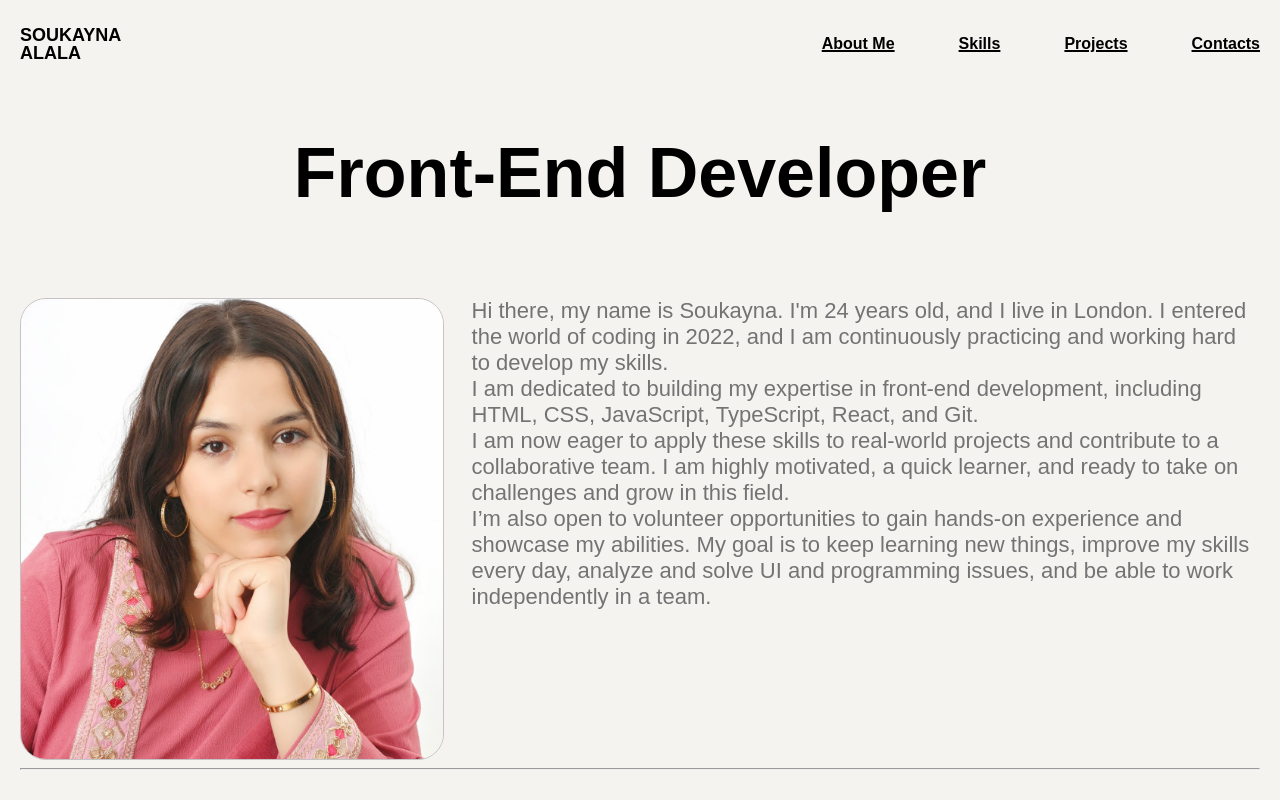
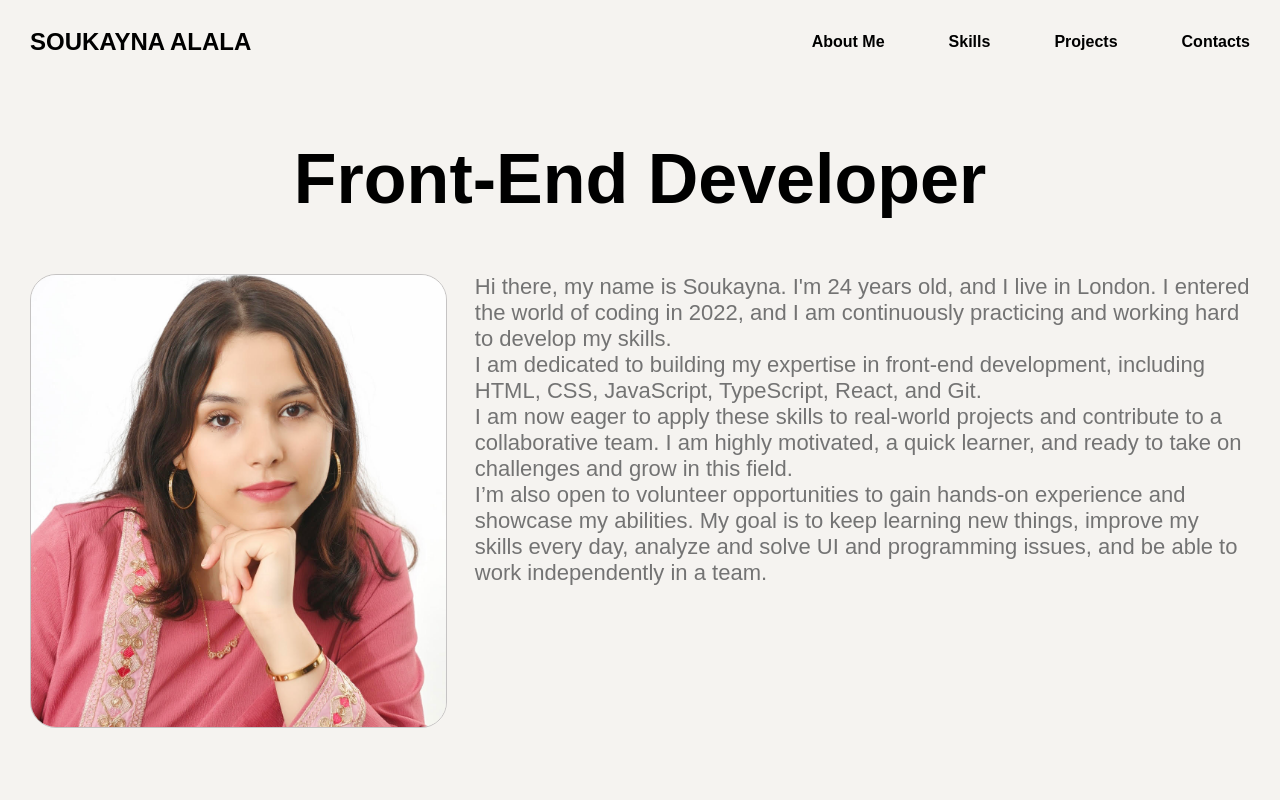
Before and after one commit to soukayna-alala/alala-portfolio, a React (Vite) app: page / in a window 1280 px wide. Shown: the top 800 px of the page. Built offline with nearby package versions, Linux system fonts and the light colour scheme.

Commit message:
header CSS

```diff
--- a/index.html
+++ b/index.html
@@ -6,7 +6,7 @@
     <title>Soukayna Alala Portfolio</title>
   </head>
   <body>
-    <main id="root"></main>
+    <div id="root"></div>
     <script type="module" src="/src/main.tsx"></script>
   </body>
 </html>
--- a/src/App.tsx
+++ b/src/App.tsx
@@ -8,12 +8,14 @@ function App() {
   return (
     <>
       <Header />
+      <main>
         <AboutMe />
         <hr />
         <Skills />
         <hr />
         <Projects />
         <hr />
+      </main>
       <Footer />
     </>
   );
--- a/src/components/AboutMe/AboutMe.module.css
+++ b/src/components/AboutMe/AboutMe.module.css
@@ -1,7 +1,7 @@
 .container {
   display: grid;
   grid-template-columns: auto;
-  margin: 0 auto;
+  margin: 0 auto 80px auto;
   gap: 30px;
 
   @media (min-width: 1024px) {
@@ -10,17 +10,13 @@
 }
 
 .h1 {
-  padding: 20px 0 30px 0;
   font-size: 40px;
   font-weight: 550;
-  display: block;
-  height: fit-content;
   text-align: center;
-  margin: 30px 0;
+  margin-bottom: var(--gap-size-large);
 
   @media (min-width: 1024px) {
     font-size: 90px;
-    grid-column: 1 / span 2;
   }
 
   @media (min-width: 768px) {
--- a/src/components/AboutMe/AboutMe.tsx
+++ b/src/components/AboutMe/AboutMe.tsx
@@ -6,7 +6,6 @@ export function AboutMe() {
 
   return (
     <>
-      <div className={container}>
       <h1 className={h1}>
         <Typewriter
           words={["Front-End Developer"]}
@@ -15,6 +14,7 @@ export function AboutMe() {
           delaySpeed={1200}
         />
       </h1>
+      <div className={container}>
         <img
           className={aboutMeImage}
           src="aboutMePic.jpg"
--- a/src/components/Footer/Footer.module.css
+++ b/src/components/Footer/Footer.module.css
@@ -1,13 +1,14 @@
 .footer {
   margin: 100px auto;
+  padding: var(--gap-size-small);
+  max-width: var(--max-page-width);
 }
 
 .main {
   display: flex;
-  /*grid-template-columns: auto auto;*/
   margin: 0 auto;
   justify-items: center;
-  gap: 20px;
+  gap: var(--gap-size-small);
 
   @media (min-width: 600px) {
     grid-template-columns: auto auto;
@@ -17,10 +18,7 @@
 .container {
   color: #454544;
   font-size: 20px;
-  padding-bottom: 80px;
-  /*margin: auto;*/
   gap: 20px;
-  background: purple;
 }
 
 .link {
--- a/src/components/Header/Header.module.css
+++ b/src/components/Header/Header.module.css
@@ -1,18 +1,19 @@
 .header {
   justify-content: space-between;
-  padding: 26px 0;
+  padding: var(--gap-size-small);
   display: grid;
   grid-template-columns: auto auto;
+  max-width: var(--max-page-width);
+  margin: 0 auto var(--gap-size-large) auto;
 }
 
 .name {
   align-content: center;
+  font-weight: 600;
   font-size: 18px;
-  font-weight: 600;
-  margin-bottom: 20px;
-  display: inline-flex;
 
   @media (min-width: 768px) {
+    font-size: 24px;
     margin-bottom: 0;
   }
 }
@@ -20,7 +21,7 @@
 .bigScreenNav {
   display: none;
 
-  @media (min-width: 600px) {
-    display: block;
+  @media (min-width: 768px) {
+    display: grid;
   }
 }
--- a/src/components/Header/Header.tsx
+++ b/src/components/Header/Header.tsx
@@ -7,10 +7,7 @@ export function Header() {
 
   return (
     <header className={header}>
-      <span className={name}>
-        SOUKAYNA
-        <br /> ALALA
-      </span>
+      <span className={name}>SOUKAYNA ALALA</span>
       <div className={bigScreenNav}>
         <Links />
       </div>
--- a/src/components/Header/Links/Links.module.css
+++ b/src/components/Header/Links/Links.module.css
@@ -1,23 +1,13 @@
 .container {
-  width: 100%;
   font-weight: bold;
-  font-size: 18px;
-
-  text-decoration: underline 2px #000;
-  line-height: 36px;
-  /*text-underline-offset: 10px;*/
-  display: flex;
-  flex-direction: column;
   padding: 0 20px;
 
-  @media (min-width: 600px) {
-    /*delete me when finished*/
-    /*delete me when finished*/
+  @media (min-width: 768px) {
     display: grid;
     grid-template-columns: auto auto auto auto;
     gap: 64px;
-    font-size: 16px;
     padding: 0;
+    align-content: center;
   }
 }
 
@@ -30,7 +20,3 @@
     padding-bottom: 0;
   }
 }
-
-.link:hover {
-  color: rebeccapurple;
-}
--- a/src/components/Header/MobileNav/MobileNav.module.css
+++ b/src/components/Header/MobileNav/MobileNav.module.css
@@ -9,7 +9,7 @@
   justify-items: left;
   padding: 0 36px;
 
-  @media (min-width: 600px) {
+  @media (min-width: 768px) {
     display: none;
   }
 }
@@ -17,7 +17,7 @@
 .menuBar {
   font-size: 26px;
 
-  @media (min-width: 600px) {
+  @media (min-width: 768px) {
     display: none;
   }
 }
--- a/src/components/Projects/Projects.module.css
+++ b/src/components/Projects/Projects.module.css
@@ -62,7 +62,6 @@
   align-items: center;
   margin: 0 0 20px 0;
   color: #595858;
-  font-size: 14px;
   text-align: center;
   overflow: auto;
 }
--- a/src/index.css
+++ b/src/index.css
@@ -7,10 +7,16 @@ body {
     Times New Roman,
     serif;
   background-color: #f5f3f0;
+  font-size: var(--main-font-size);
 }
 
 main {
-  padding: 0 20px;
-  max-width: 1400px;
+  padding: 0 var(--gap-size-small);
+  max-width: var(--max-page-width);
   margin: 0 auto;
 }
+
+a:hover {
+  color: var(--primary-color);
+  text-decoration: underline;
+}
--- a/src/variables.css
+++ b/src/variables.css
@@ -4,11 +4,14 @@
   --primary-color: #db00d8;
 
   /* sizing */
-  --tablet-container-width: 768px;
-  --desktop-containe-width: 1024px;
+  --max-page-width: 1400px;
 
   /* fonts */
-  --main-font-size: 14px;
+  --main-font-size: 16px;
   --h1-font-size: 36px;
   --backgroung-color-rgba: rgba(94, 99, 99, 0.4);
+
+  /* spacing */
+  --gap-size-small: 30px;
+  --gap-size-large: 60px;
 }
```
Also changed, not shown: 1 other file (tests, documents, lock files or other folders). Lines whose indentation alone changed are shown as unchanged.
